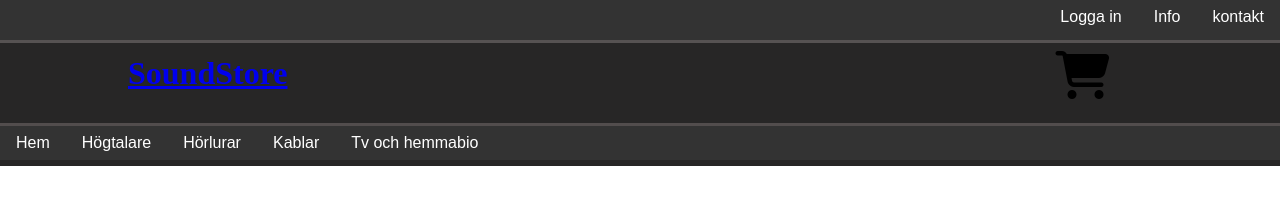
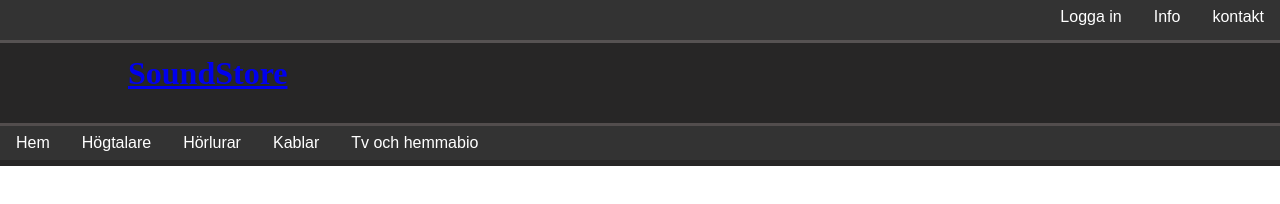
Before and after one commit to MartinMyr/Webshop, a plain HTML site: page admin.html in a window 1280 px wide. Drawn offline with nearby package versions, Linux system fonts and the light colour scheme.

Commit message:
admin page

```diff
--- a/admin.html
+++ b/admin.html
@@ -31,9 +31,7 @@
             <div class = "logo">
                 <h1><a href = "index.html ">SoundStore</a></h1>
             </div>
-            <div class = "cart">
-                    <i class="fa fa-shopping-cart  fa-3x" aria-hidden="true"></i>
-            </div>
+
         </div>
         <div id = "header3">
             <div class="navbar">
```
